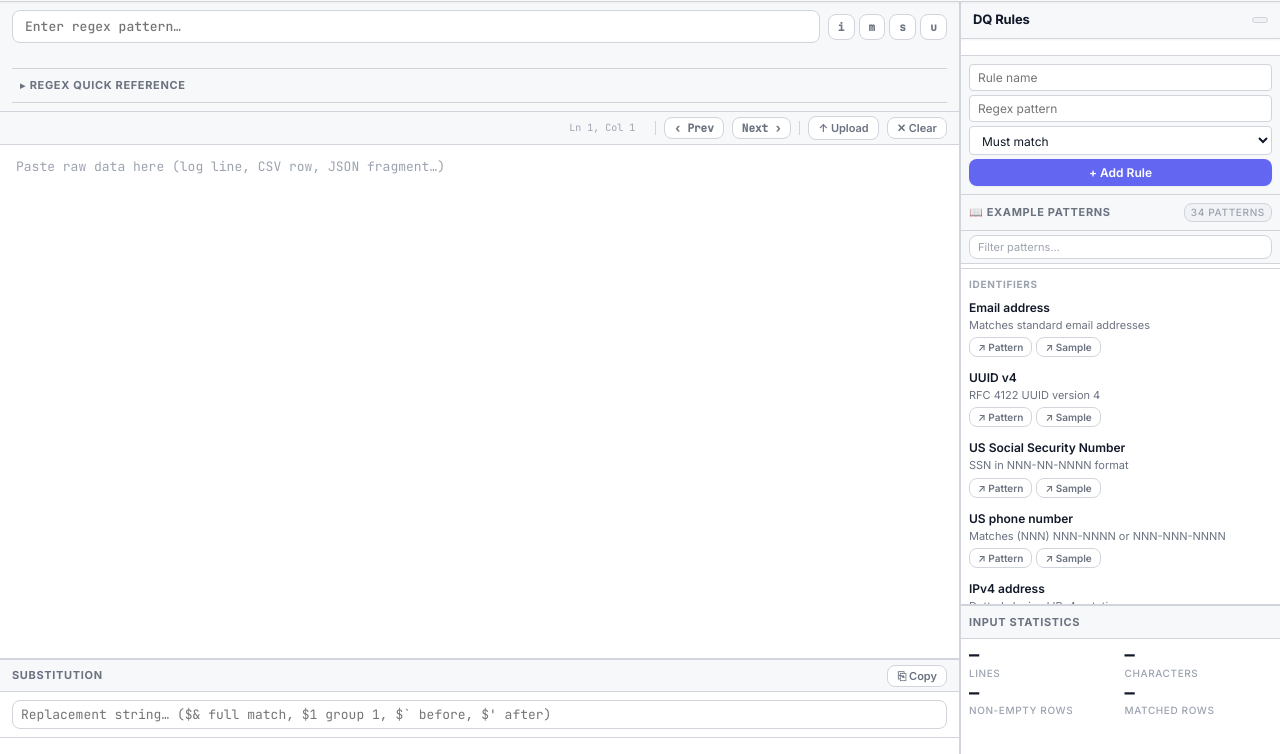
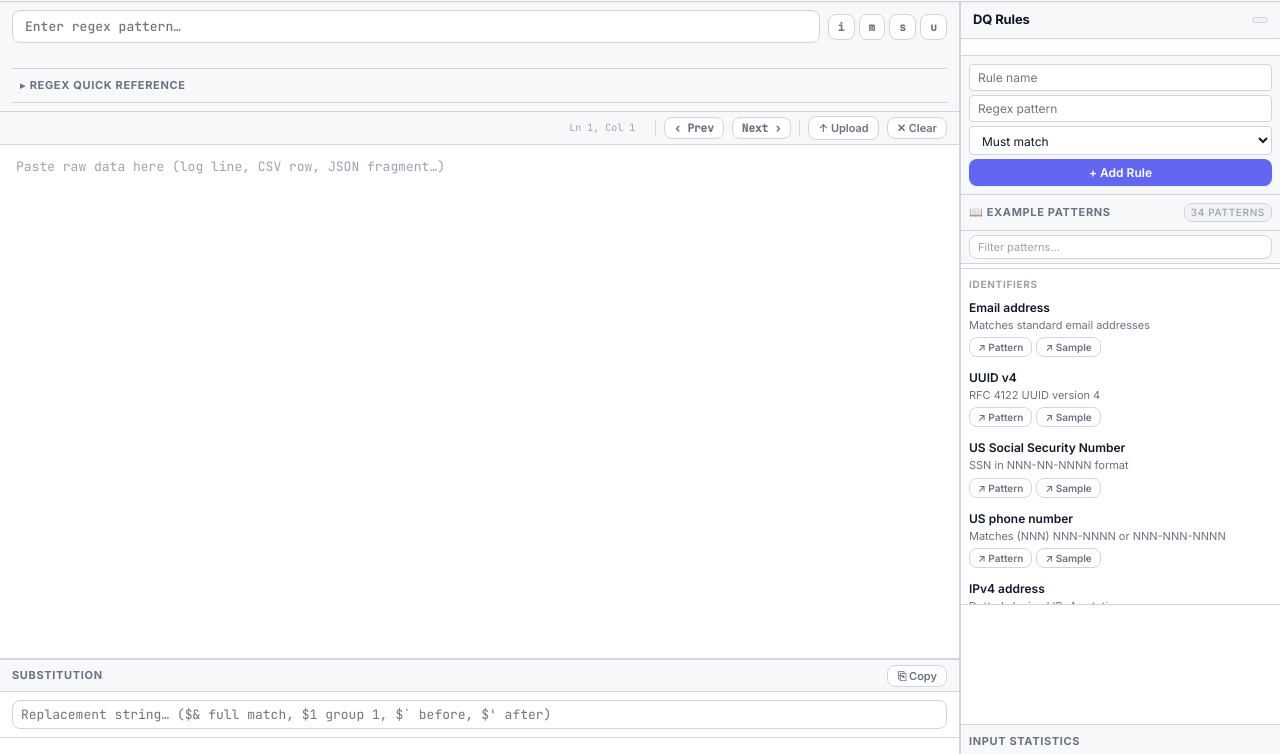
Before and after one commit to Kordelle/VizEx, a website built with Vite: page src/index.html in a window 1280 px wide. Shown: the part 46-800 px from the top of the page. Built offline with nearby package versions, Linux system fonts and the light colour scheme.

Commit message:
fix: pipe separator in title, correct canonical to vizex.app, DQ panel no-scroll layout with flex match-details

```diff
--- a/src/index.html
+++ b/src/index.html
@@ -5,11 +5,12 @@
     <meta name="viewport" content="width=device-width, initial-scale=1.0" />
     <meta name="description" content="Free online regex tester and visualizer. Paste text, write a regex, and instantly see colour-coded matches, capture groups, substitution output and live DQ rule validation. No signup required." />
     <meta name="keywords" content="regex tester, regex visualizer, online regex, regular expression tester, regex debugger, data quality, DQ rules, regex highlighter" />
-    <meta property="og:title" content="VizEx — Free Online Regex Tester & Visualizer" />
+    <meta property="og:title" content="VizEx | Free Online Regex Tester &amp; Visualizer" />
     <meta property="og:description" content="Free online regex tester and visualizer. Paste text, write a regex, and instantly see colour-coded matches, capture groups, substitution output and live DQ rule validation." />
     <meta property="og:type" content="website" />
-    <title>VizEx — Free Online Regex Tester & Visualizer</title>
-    <link rel="canonical" href="https://vizex.vercel.app/" />
+    <meta property="og:url" content="https://vizex.app/" />
+    <title>VizEx | Free Online Regex Tester &amp; Visualizer</title>
+    <link rel="canonical" href="https://vizex.app/" />
     <link rel="icon" type="image/svg+xml" href="/favicon.svg" />
     <script type="application/ld+json">
     {
--- a/src/src/styles/main.css
+++ b/src/src/styles/main.css
@@ -437,7 +437,7 @@ html, body {
 
 .dq-panel-body {
   flex: 1;
-  overflow-y: auto;
+  overflow: hidden;
   display: flex;
   flex-direction: column;
 }
@@ -448,6 +448,8 @@ html, body {
   flex-direction: column;
   gap: var(--sp-1);
   flex-shrink: 0;
+  max-height: 180px;
+  overflow-y: auto;
 }
 
 .dq-rule-item {
@@ -921,9 +923,9 @@ html, body {
 /* ─── Match Details Panel ────────────────────────────────────────────────── */
 #match-details-panel {
   border-top: 1px solid var(--border-color);
-  flex-shrink: 0;
+  flex: 1 1 0;
+  min-height: 120px;
   overflow-y: auto;
-  max-height: 280px;
 }
 
 .mdet-empty {
```
